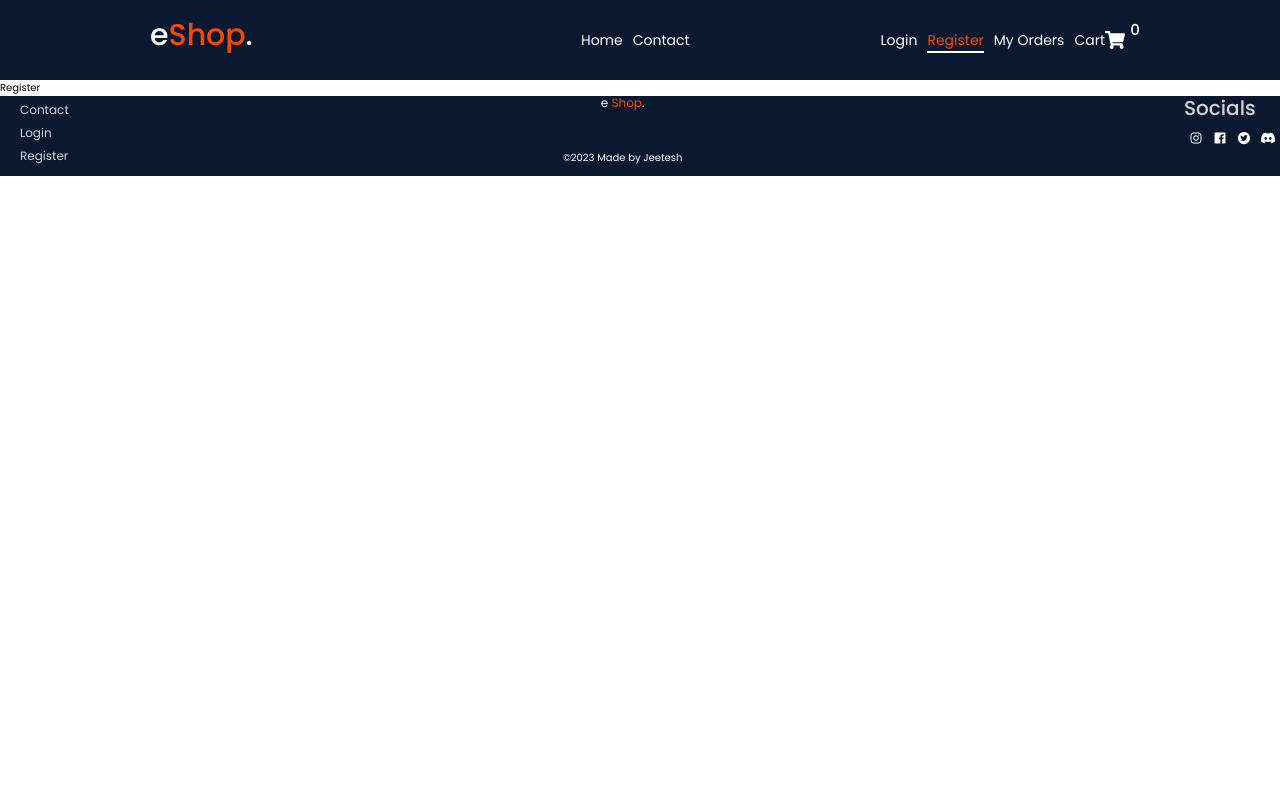
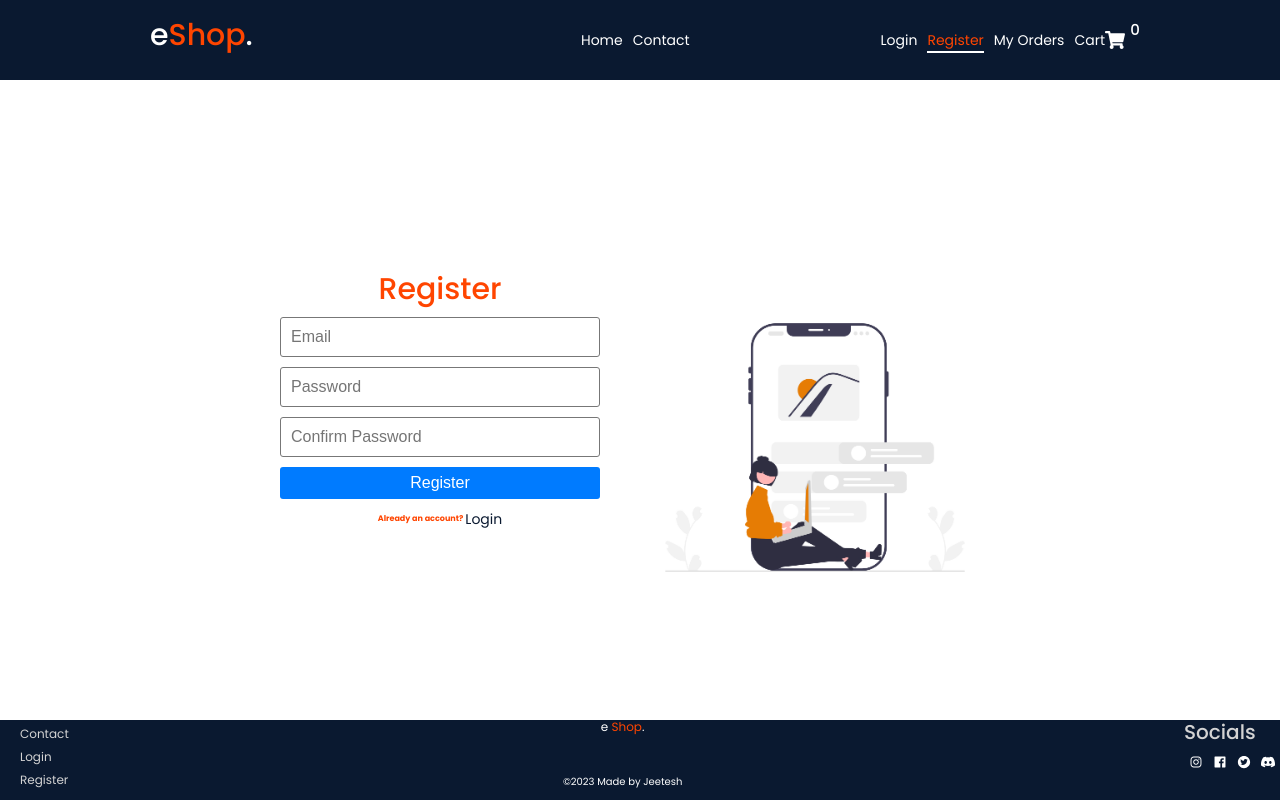
Before and after one commit to Jeetku/eShop, a React (Create React App) app: page /register in a window 1280 px wide. Built offline with nearby package versions, Linux system fonts and the light colour scheme.

Commit message:
Register

```diff
--- a/src/pages/auth/Auth.css
+++ b/src/pages/auth/Auth.css
@@ -17,6 +17,14 @@
   width: 35rem;
   padding: 1.5rem;
   animation: slide-up 0.5s ease;
+}
+.register {
+  display: flex;
+  justify-content: center;
+  align-items: center;
+  margin-top: 1rem;
+  font-size: 12px;
+  gap: 2px;
 }
 .link {
   display: flex;
--- a/src/pages/auth/Register.jsx
+++ b/src/pages/auth/Register.jsx
@@ -1,7 +1,29 @@
 import React from "react";
+import registerImage from "../../assets/register.png";
 import "./Auth.css";
+import { Link } from "react-router-dom";
+
 const Register = () => {
-  return <div>Register</div>;
+  return (
+    <section className="container auth">
+      <div className="form">
+        <h2>Register</h2>
+        <form>
+          <input type="email" placeholder="Email" required />
+          <input type="password" placeholder="Password" required />
+          <input type="password" placeholder="Confirm Password" required />
+          <button className="--btn --btn-primary --btn-block">Register</button>
+        </form>
+        <span className="register">
+          <h6>Already an account?</h6>
+          <Link to="/login">Login</Link>
+        </span>
+      </div>
+      <div className="img">
+        <img src={registerImage} alt="Login" width="400" />
+      </div>
+    </section>
+  );
 };
 
 export default Register;
```
